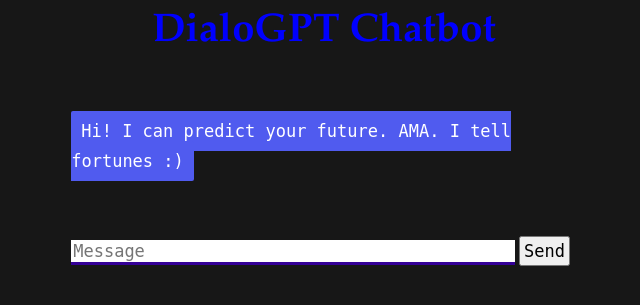
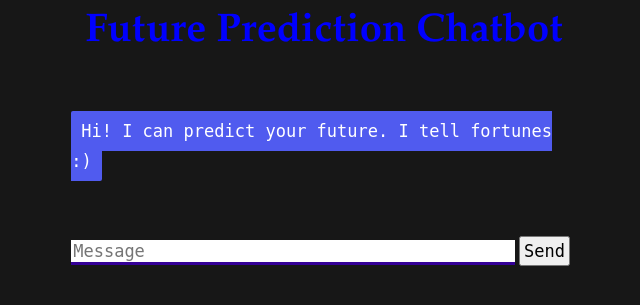
Before and after one commit to maheshmojo/chatbot-AI-NLP, a Flask app: page / in a window 1280 px wide. Shown: the top 305 px of the page, without its empty margins (316-956 px from the left). Run offline with Flask 2, Linux system fonts and the light colour scheme; some libraries are stand-ins or nearby versions.

Commit message:
Update index.html

```diff
--- a/src/templates/index.html
+++ b/src/templates/index.html
@@ -7,10 +7,10 @@
 </head>
 
 <body>
-  <h1>DialoGPT Chatbot</h1>
+  <h1>Future Prediction Chatbot</h1>
   <div>
     <div id="chatbox">
-      <p class="botText"><span>Hi! I can predict your future. AMA. I tell fortunes :) </span></p>
+      <p class="botText"><span>Hi! I can predict your future. I tell fortunes :) </span></p>
     </div>
     <div id="userInput">
       <input id="textInput" type="text" name="msg" placeholder="Message">
```
